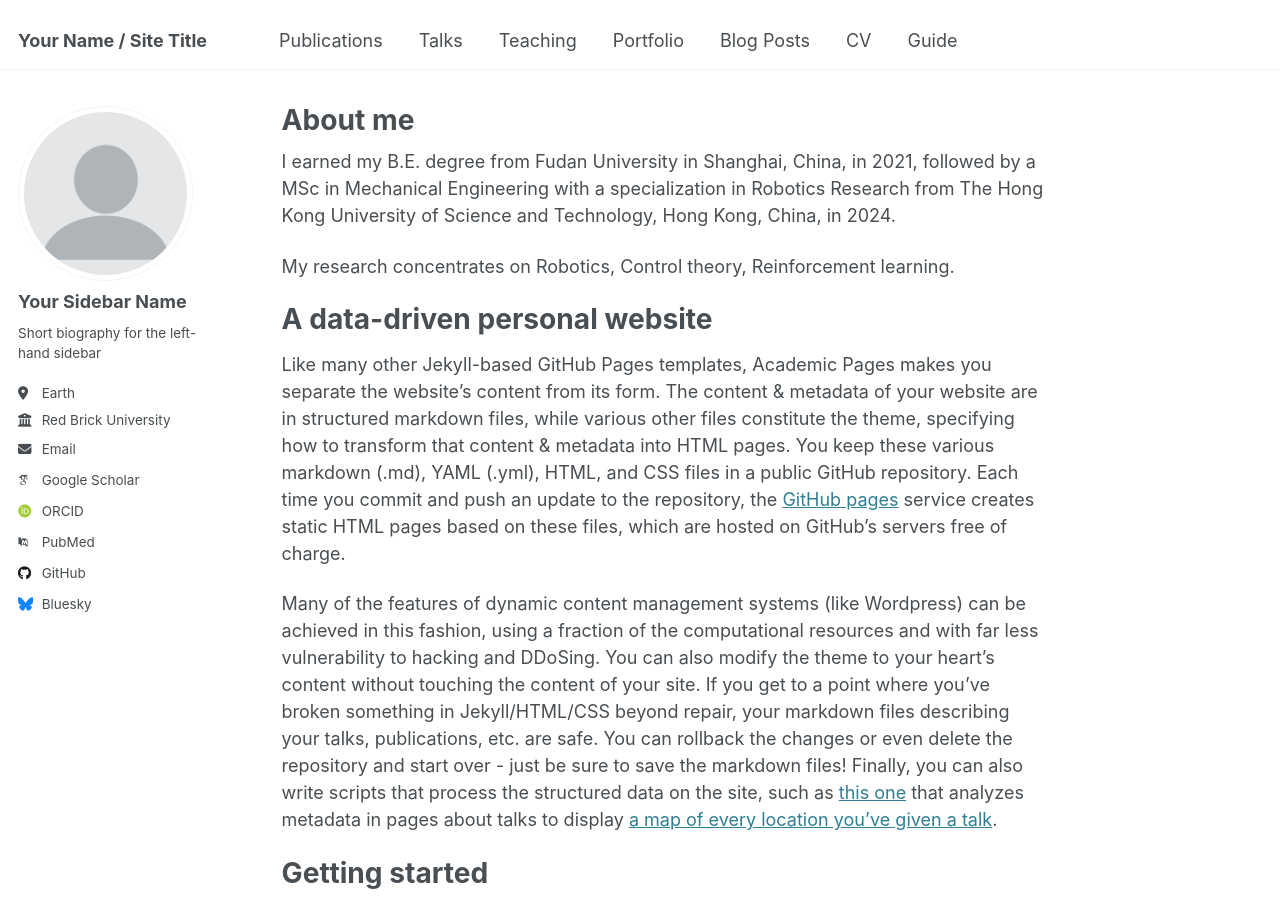
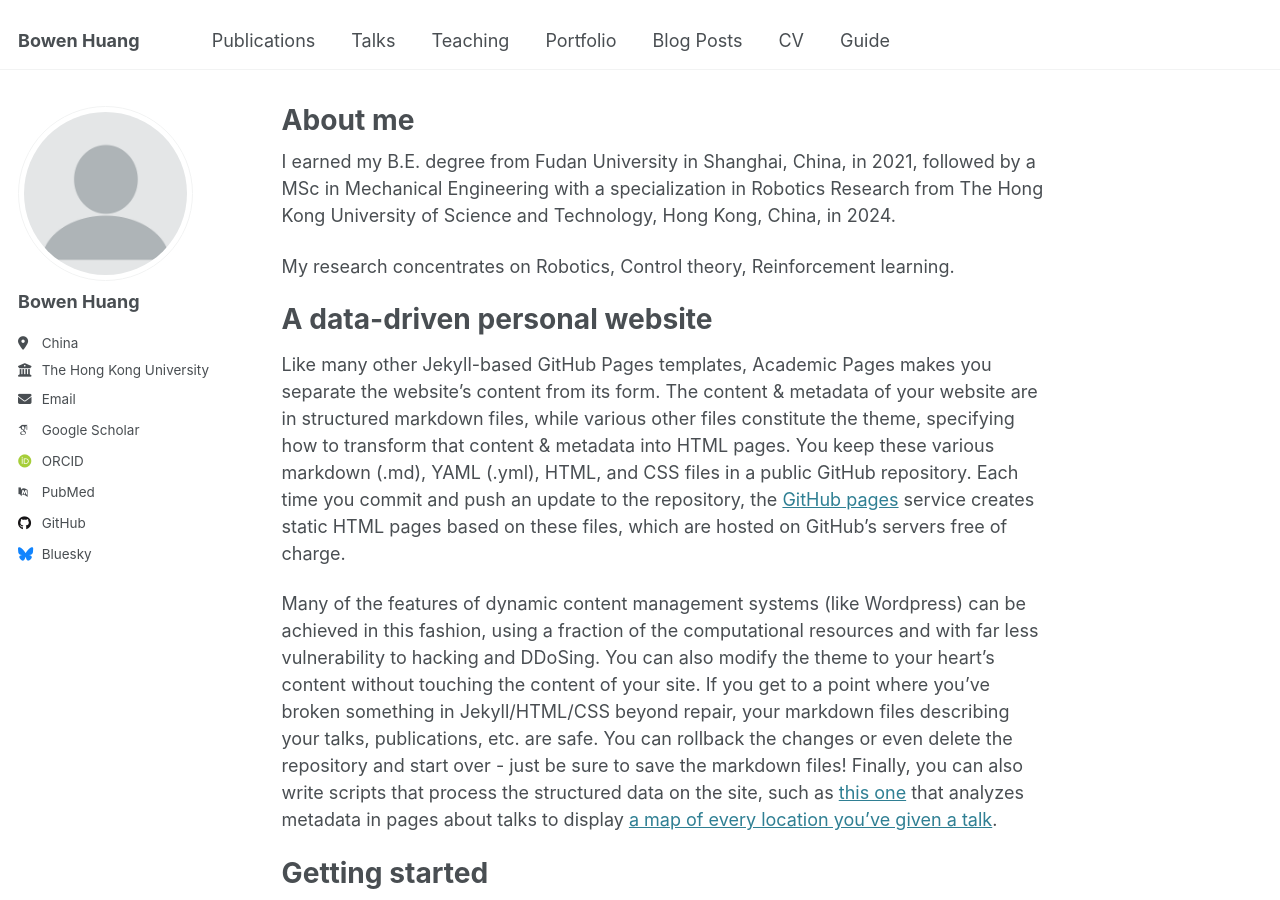
Before and after one commit to WangSuhan/WangSuhan.github.io, a Jekyll site: the page built from _pages/about.md, in a window 1280 px wide and 900 px high. Built offline with Jekyll 4.4.1, drawn with Linux system fonts in a browser that asks for light colours; some web fonts are replaced.

Commit message:
Update _config.yml

```diff
--- a/_config.yml
+++ b/_config.yml
@@ -9,7 +9,7 @@
 # Basic Site Settings
 locale                   : "en-US"
 site_theme               : "default"
-title                    : "Your Name / Site Title"
+title                    : "Bowen Huang"
 title_separator          : "-"
 name                     : &name "Your Name"
 description              : &description "personal description"
@@ -23,13 +23,13 @@ repository               : "academicpages/academicpages.github.io"
 author:
   # Biographic information
   avatar           : "profile.png"
-  name             : "Your Sidebar Name"
+  name             : "Bowen Huang"
   pronouns         : # example: "she/her"
-  bio              : "Short biography for the left-hand sidebar"
-  location         : "Earth"
-  employer         : "Red Brick University"
+  bio              : ""
+  location         : "China"
+  employer         : "The Hong Kong University of Science and Technology"
   uri              : # URL
-  email            : "none@example.org"
+  email            : "bhuangau@connect.ust.hk"
 
   # Academic websites
   arxiv            : # URL - Update with the correct link to your profile
```
